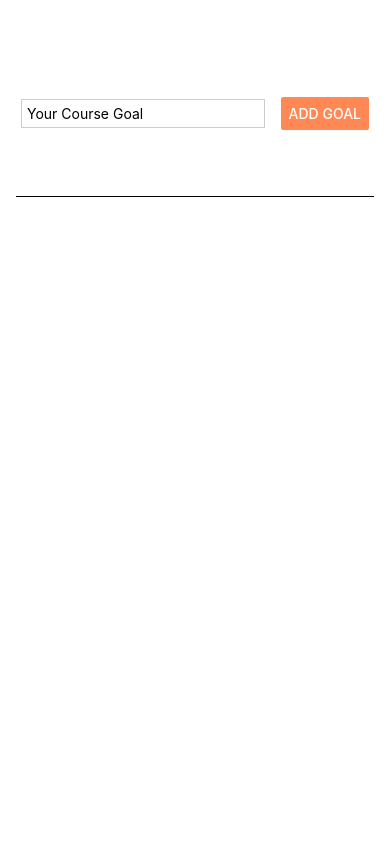
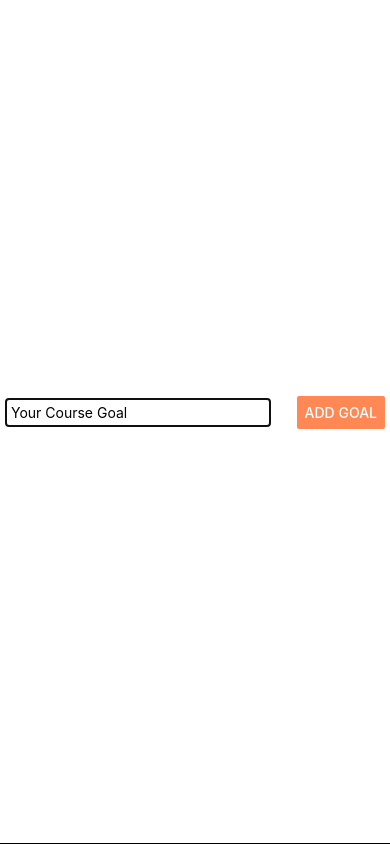
Before and after one commit to KennedyMungai/HelloReactNative, a React Native app: screen / in a window 390 px wide. Built offline with nearby package versions, Linux system fonts and the light colour scheme.

Commit message:
Returned a modal with the input logic

```diff
--- a/components/GoalInput.js
+++ b/components/GoalInput.js
@@ -1,5 +1,5 @@
 import { useState } from 'react'
-import { Button, StyleSheet, TextInput, View } from 'react-native'
+import { Button, StyleSheet, TextInput, View, Modal } from 'react-native'
 
 const GoalInput = ({ onAddGoal }) => {
 	const [enteredGoalText, setEnteredGoalText] = useState('')
@@ -14,6 +14,7 @@ const GoalInput = ({ onAddGoal }) => {
 	}
 
 	return (
+		<Modal>
 			<View style={styles.inputContainer}>
 				<TextInput
 					placeholder='Your Course Goal'
@@ -27,6 +28,7 @@ const GoalInput = ({ onAddGoal }) => {
 					onPress={addGoalHandler}
 				/>
 			</View>
+		</Modal>
 	)
 }
 
```
Lines whose indentation alone changed are shown as unchanged.
